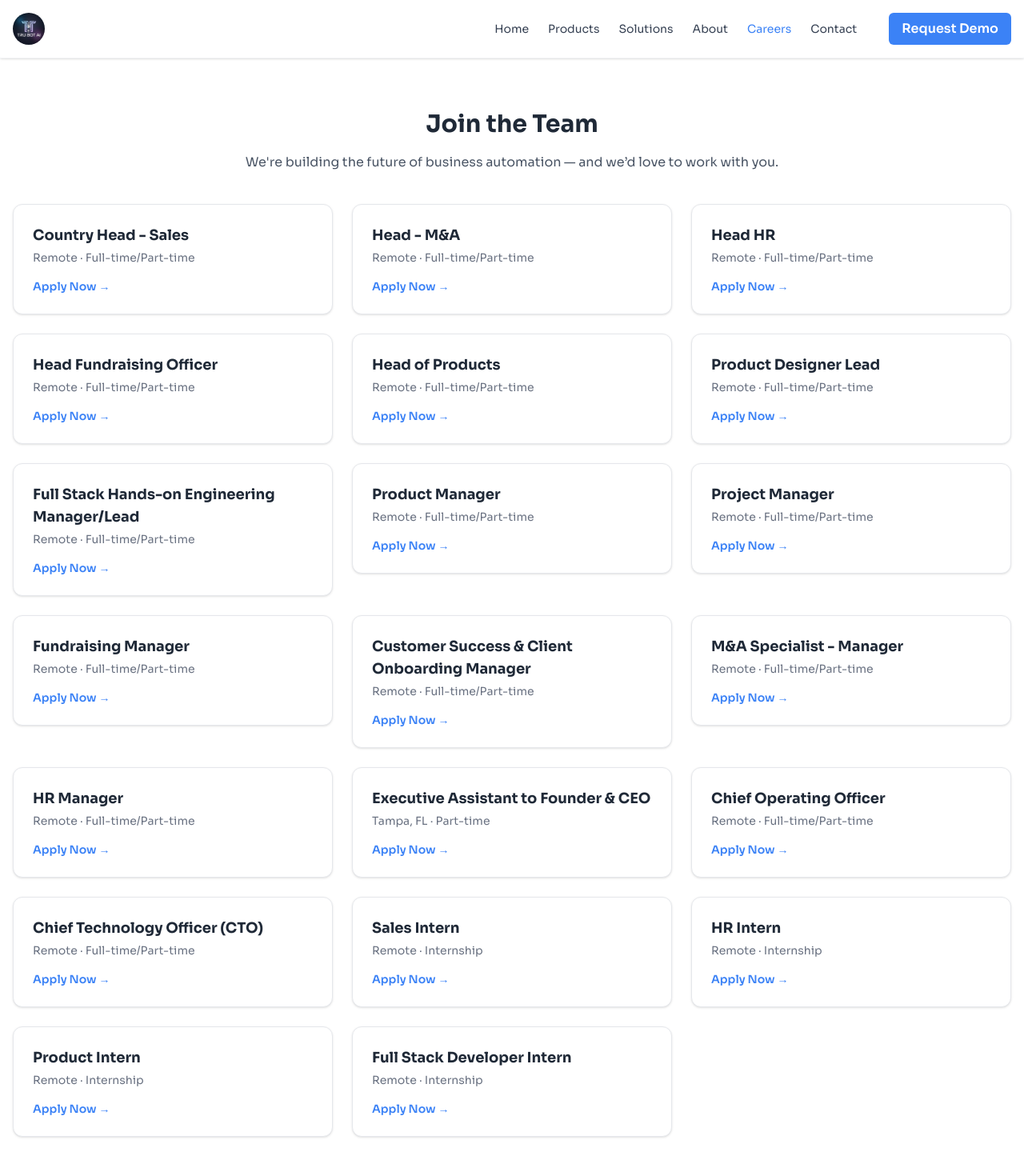
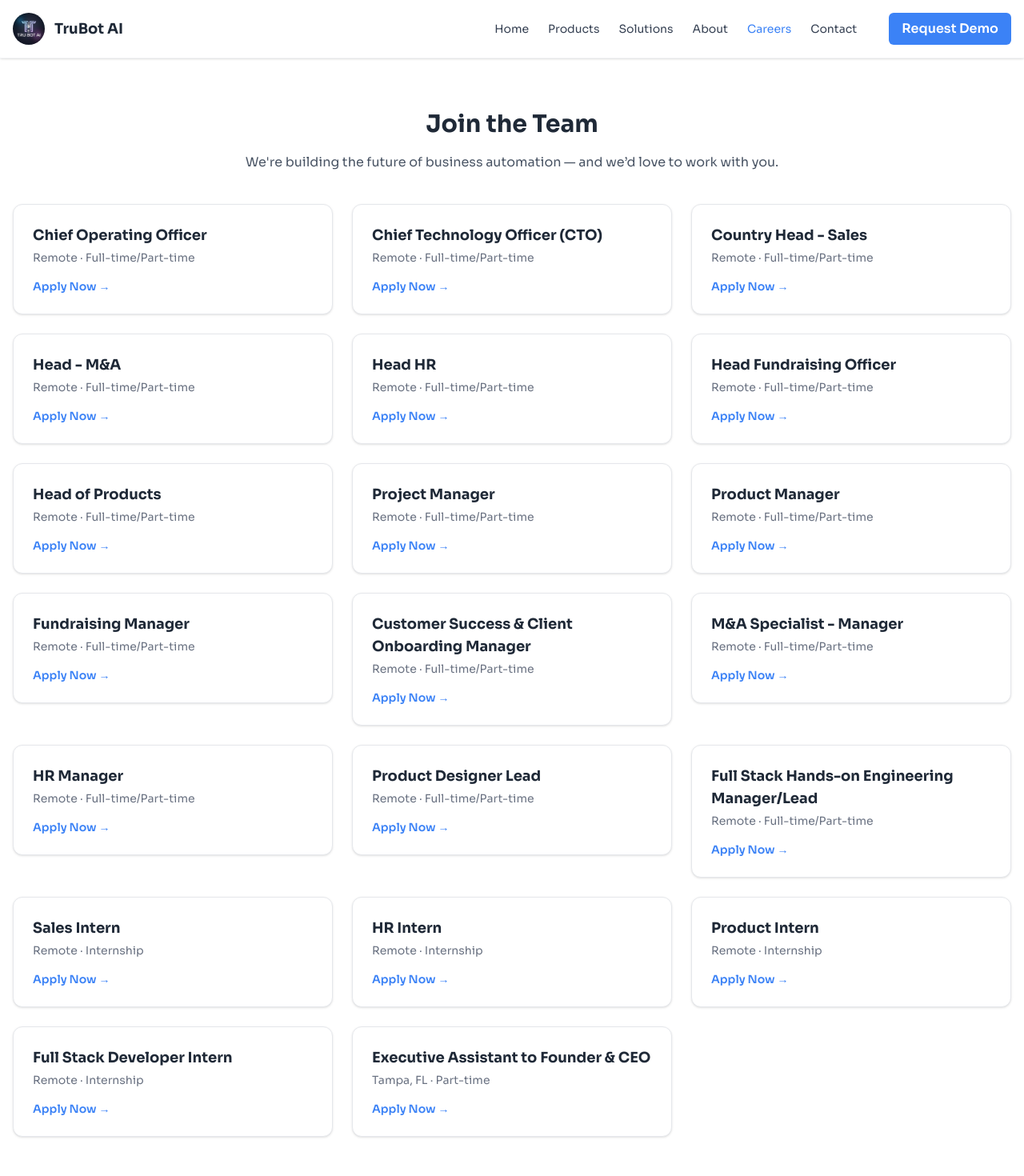
Before and after one commit to trubotai/trubot_ai_web, a Next.js app: page /careers in a window 1280 px wide. Shown: the top 1470 px of the page at 80% size. Built offline with nearby package versions, Linux system fonts and the light colour scheme.

Commit message:
Fix/minor web tweaks (#10)
* add readme file

* make symmetric components

* add company name

* update careers page listing

* fix urls

---------

Co-authored-by: Darshan Chobarkar <dchobarkar@gmail.com>

```diff
--- a/app/ui/components/Header.tsx
+++ b/app/ui/components/Header.tsx
@@ -24,6 +24,9 @@ export default function Header() {
             height={40}
             priority
           />
+          <span className="text-lg font-bold text-navy hidden sm:inline">
+            TruBot AI
+          </span>
         </Link>
 
         {/* Desktop Nav */}
--- a/app/ui/libs/constants/careers.ts
+++ b/app/ui/libs/constants/careers.ts
@@ -1,4 +1,21 @@
 export const CareersList = [
+  // Chiefs
+  {
+    id: "chief-operating-officer",
+    title: "Chief Operating Officer",
+    location: "Remote",
+    type: "Full-time/Part-time",
+    href: "https://lnkd.in/dcaw_zdp",
+  },
+  {
+    id: "chief-technology-officer",
+    title: "Chief Technology Officer (CTO)",
+    location: "Remote",
+    type: "Full-time/Part-time",
+    href: "https://lnkd.in/dmshACNY",
+  },
+
+  // Heads
   {
     id: "country-head-sales",
     title: "Country Head - Sales",
@@ -32,21 +49,16 @@ export const CareersList = [
     title: "Head of Products",
     location: "Remote",
     type: "Full-time/Part-time",
-    href: " https://lnkd.in/drSGxjma",
+    href: "https://lnkd.in/drSGxjma",
   },
+
+  // Managers
   {
-    id: "product-designer-lead",
-    title: "Product Designer Lead",
+    id: "project-manager-1",
+    title: "Project Manager",
     location: "Remote",
     type: "Full-time/Part-time",
-    href: "https://lnkd.in/dv8QHPCD",
-  },
-  {
-    id: "full-stack-hands-on-engineering-manager-lead",
-    title: "Full Stack Hands-on Engineering Manager/Lead",
-    location: "Remote",
-    type: "Full-time/Part-time",
-    href: " https://lnkd.in/dVhrhUrq",
+    href: "https://lnkd.in/dAaJPx6A",
   },
   {
     id: "product-manager",
@@ -54,13 +66,6 @@ export const CareersList = [
     location: "Remote",
     type: "Full-time/Part-time",
     href: "https://lnkd.in/dNtJTWGr",
-  },
-  {
-    id: "project-manager-1",
-    title: "Project Manager",
-    location: "Remote",
-    type: "Full-time/Part-time",
-    href: "https://lnkd.in/dAaJPx6A",
   },
   {
     id: "fundraising-manager",
@@ -90,27 +95,24 @@ export const CareersList = [
     type: "Full-time/Part-time",
     href: "https://lnkd.in/dMGiKUjq",
   },
+
+  // Leads
   {
-    id: "executive-assistant-to-founder-and-ceo",
-    title: "Executive Assistant to Founder & CEO",
-    location: "Tampa, FL",
-    type: "Part-time",
-    href: "https://lnkd.in/dYVs6Uwa",
+    id: "product-designer-lead",
+    title: "Product Designer Lead",
+    location: "Remote",
+    type: "Full-time/Part-time",
+    href: "https://lnkd.in/dv8QHPCD",
   },
   {
-    id: "chief-operating-officer",
-    title: "Chief Operating Officer",
+    id: "full-stack-hands-on-engineering-manager-lead",
+    title: "Full Stack Hands-on Engineering Manager/Lead",
     location: "Remote",
     type: "Full-time/Part-time",
-    href: "https://lnkd.in/dcaw_zdp",
+    href: " https://lnkd.in/dVhrhUrq",
   },
-  {
-    id: "chief-technology-officer",
-    title: "Chief Technology Officer (CTO)",
-    location: "Remote",
-    type: "Full-time/Part-time",
-    href: "https://lnkd.in/dmshACNY",
-  },
+
+  // Interns
   {
     id: "sales-intern",
     title: "Sales Intern",
@@ -139,4 +141,13 @@ export const CareersList = [
     type: "Internship",
     href: "https://lnkd.in/dPH3mx4x",
   },
+
+  // Special Executive Assistant Role
+  {
+    id: "executive-assistant-to-founder-and-ceo",
+    title: "Executive Assistant to Founder & CEO",
+    location: "Tampa, FL",
+    type: "Part-time",
+    href: "https://lnkd.in/dYVs6Uwa",
+  },
 ];
--- a/app/ui/libs/constants/index.ts
+++ b/app/ui/libs/constants/index.ts
@@ -6,4 +6,5 @@ export const industryList = [
   { icon: "🏢", label: "Real Estate" },
   { icon: "🏪", label: "Small & Medium Enterprises" },
   { icon: "🛠️", label: "Home Services (Plumbers, Electricians, etc.)" },
+  { icon: "🎓", label: "Education & eLearning" },
 ];
--- a/app/ui/libs/constants/solutions.ts
+++ b/app/ui/libs/constants/solutions.ts
@@ -98,6 +98,11 @@ export const solutionsList = [
         description:
           "Help professionals like plumbers, electricians, and carpenters handle bookings, reviews, and client support.",
       },
+      {
+        title: "Education & eLearning",
+        description:
+          "Enhance student engagement, automate queries, and manage course enrollments with AI bots.",
+      },
     ],
   },
 ];
```
Also changed, not shown: 1 other file (tests, documents, lock files or other folders).
